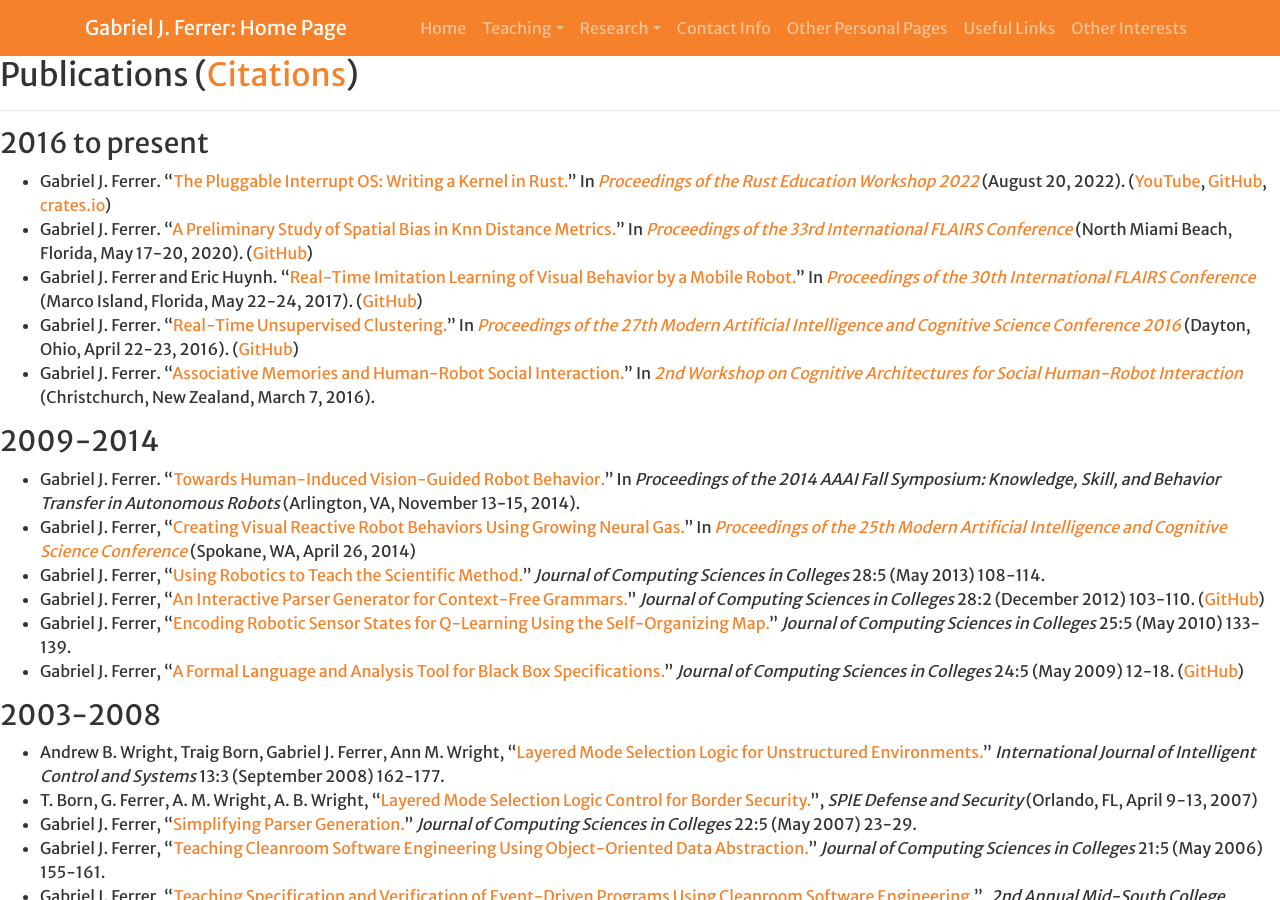
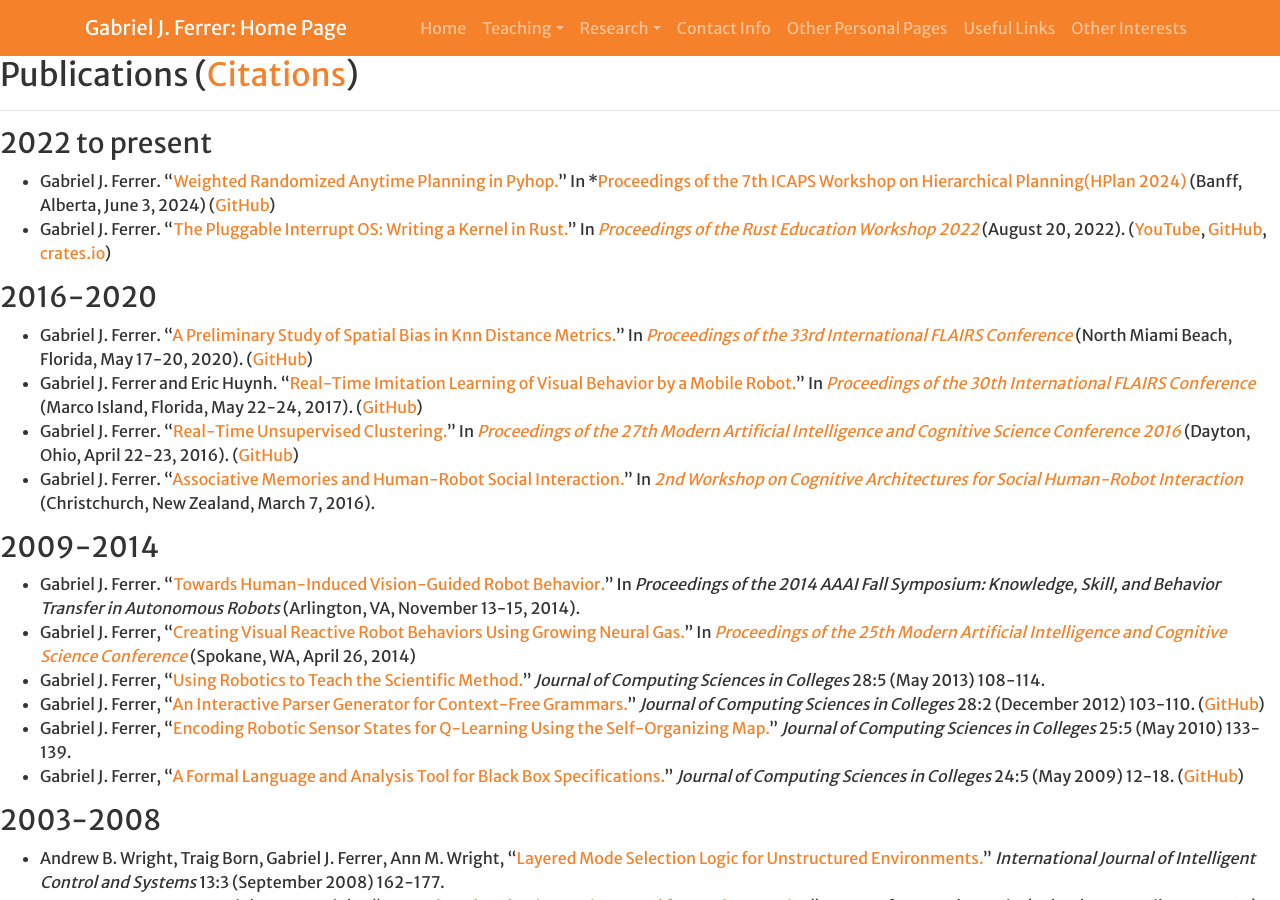
Before and after one commit to gjf2a/gjf2a.github.io, a Jekyll site: the page built from publications.md, in a window 1280 px wide and 900 px high. Built offline with Jekyll 4.4.1, drawn with Linux system fonts in a browser that asks for light colours; a script that is not in the unit is left out; our own code applies the rules of GitHub Pages for plain Markdown files.

Commit message:
Updated publications

```diff
--- a/publications.md
+++ b/publications.md
@@ -5,8 +5,11 @@ layout: default
 ## Publications ([Citations](https://scholar.google.com/citations?user=SH1740kAAAAJ))
 <hr>
 
-### 2016 to present
+### 2022 to present
+* Gabriel J. Ferrer. "[Weighted Randomized Anytime Planning in Pyhop.](https://bibbase.org/network/publication/ferrer-weightedrandomizedanytimeplanninginpyhop-2024)" In *[Proceedings of the 7th ICAPS Workshop on Hierarchical Planning(HPlan 2024)](https://icaps24.icaps-conference.org/program/workshops/hplan/) (Banff, Alberta, June 3, 2024) ([GitHub](https://github.com/gjf2a/pyhop_anytime))
 * Gabriel J. Ferrer. "[The Pluggable Interrupt OS: Writing a Kernel in Rust.](assets/publications/RustEducation2022.pdf)" In *[Proceedings of the Rust Education Workshop 2022](https://rust-edu.org/workshop/proceedings.pdf)* (August 20, 2022). ([YouTube](https://www.youtube.com/watch?v=koYSvETs03o&list=PL85XCvVPmGQhVCcPkmgbMUfJv4iGVixj-&index=8), [GitHub](https://github.com/gjf2a/pluggable_interrupt_os), [crates.io](https://crates.io/crates/pluggable_interrupt_os))
+
+### 2016-2020
 * Gabriel J. Ferrer. "[A Preliminary Study of Spatial Bias in Knn Distance Metrics.](assets/publications/flairs2020.pdf)" In *[Proceedings of the 33rd International FLAIRS Conference](https://www.aaai.org/Library/FLAIRS/flairs20contents.php)* (North Miami Beach, Florida, May 17-20, 2020). ([GitHub](https://github.com/gjf2a/flairs33))
 * Gabriel J. Ferrer and Eric Huynh. "[Real-Time Imitation Learning of Visual Behavior by a Mobile Robot.](assets/publications/flairs2017.pdf)" In *[Proceedings of the 30th International FLAIRS Conference](https://www.aaai.org/Library/FLAIRS/flairs17contents.php)* (Marco Island, Florida, May 22-24, 2017). ([GitHub](https://github.com/E-R-C/FLAIRS30-BSOC))
 * Gabriel J. Ferrer. "[Real-Time Unsupervised Clustering.](assets/publications/RealTimeCluster.pdf)" In *[Proceedings of the 27th Modern Artificial Intelligence and Cognitive Science Conference 2016](http://ceur-ws.org/Vol-1584/)* (Dayton, Ohio, April 22-23, 2016). ([GitHub](https://github.com/gjf2a/maics2016))
```
